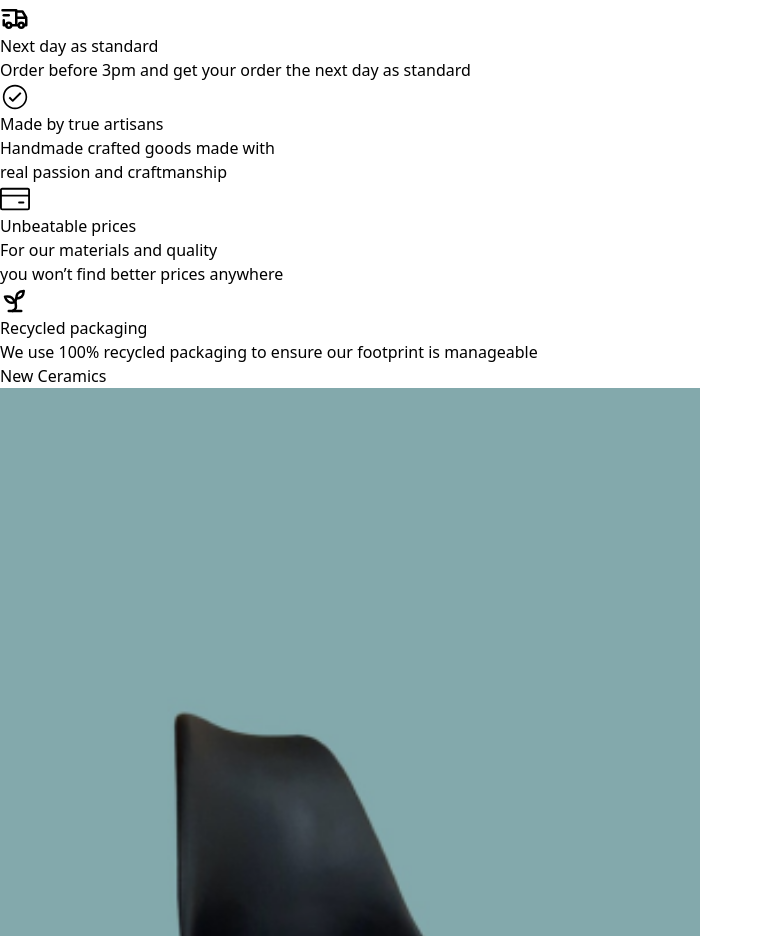
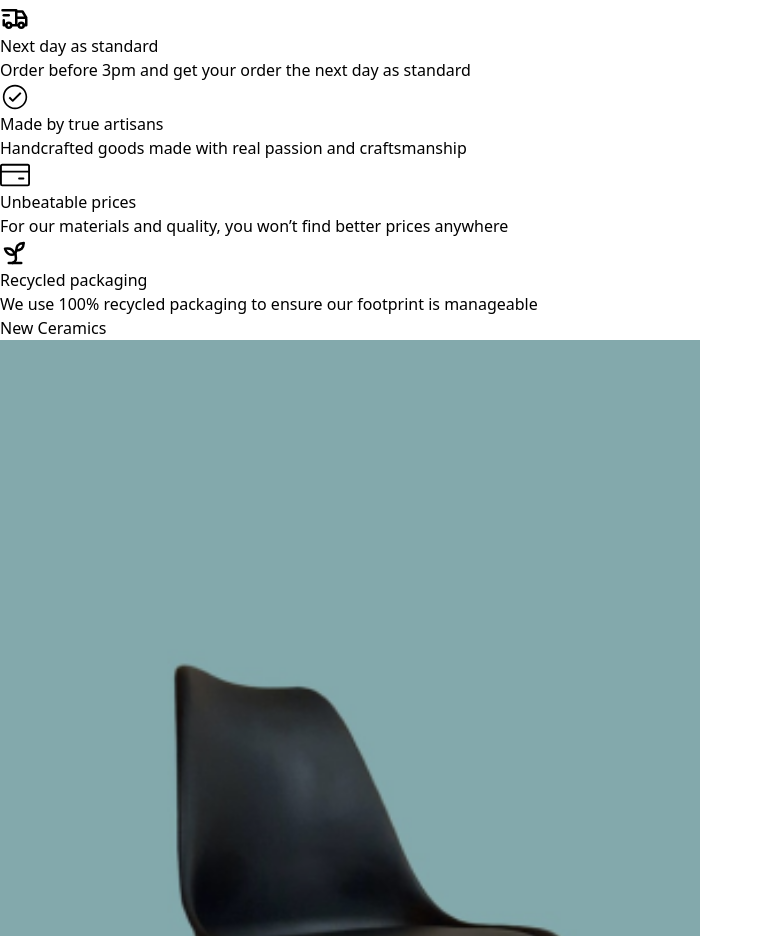
Before and after one commit to subraansari/Hackathon-2-template2, a Next.js app: page / in a window 1280 px wide. Shown: the part 1120-2056 px from the top of the page, without its empty margins (0-763 px from the left). Built offline with nearby package versions, Linux system fonts and the light colour scheme.

Commit message:
Update brand.tsx

```diff
--- a/src/app/components/brand.tsx
+++ b/src/app/components/brand.tsx
@@ -1,3 +1,4 @@
+
 import React from 'react';
 import { TbTruckDelivery } from "react-icons/tb";
 import { IoIosCheckmarkCircleOutline } from "react-icons/io";
@@ -17,30 +18,29 @@ const Brand = () => {
           {/* Features */}
           <div className="flex flex-col md:flex-row gap-8 mt-12 text-base md:text-lg">
             {/* Feature 1 */}
-            <div className="flex flex-col   md:w-[25%] p-4  rounded-lg">
+            <div className="flex flex-col md:w-[25%] p-4 rounded-lg">
               <TbTruckDelivery size={30} className="text-[#2A254B]" />
               <p className="py-4 font-semibold">Next day as standard</p>
               <p>Order before 3pm and get your order the next day as standard</p>
             </div>
 
             {/* Feature 2 */}
-            <div className="flex flex-col   md:w-[25%] p-4  rounded-lg">
-            <IoIosCheckmarkCircleOutline  size={30} className="text-[#2A254B]"/>
+            <div className="flex flex-col md:w-[25%] p-4 rounded-lg">
+              <IoIosCheckmarkCircleOutline size={30} className="text-[#2A254B]" />
               <p className="py-4 font-semibold">Made by true artisans</p>
-              <p>Handmade crafted goods made with <br /> real passion and craftmanship</p>
+              <p>Handcrafted goods made with real passion and craftsmanship</p>
             </div>
 
             {/* Feature 3 */}
-            <div className="flex flex-col   md:w-[25%] p-4  rounded-lg">
-            <GoCreditCard
-            size={30} className="text-[#2A254B]"/>
+            <div className="flex flex-col md:w-[25%] p-4 rounded-lg">
+              <GoCreditCard size={30} className="text-[#2A254B]" />
               <p className="py-4 font-semibold">Unbeatable prices</p>
-              <p>For our materials and quality <br /> you won’t find better prices anywhere</p>
+              <p>For our materials and quality, you won’t find better prices anywhere</p>
             </div>
 
             {/* Feature 4 */}
-            <div className="flex flex-col   md:w-[25%] p-4  rounded-lg">
-            <LuSprout size={30} className="text-[#2A254B]"/>
+            <div className="flex flex-col md:w-[25%] p-4 rounded-lg">
+              <LuSprout size={30} className="text-[#2A254B]" />
               <p className="py-4 font-semibold">Recycled packaging</p>
               <p>We use 100% recycled packaging to ensure our footprint is manageable</p>
             </div>
```
